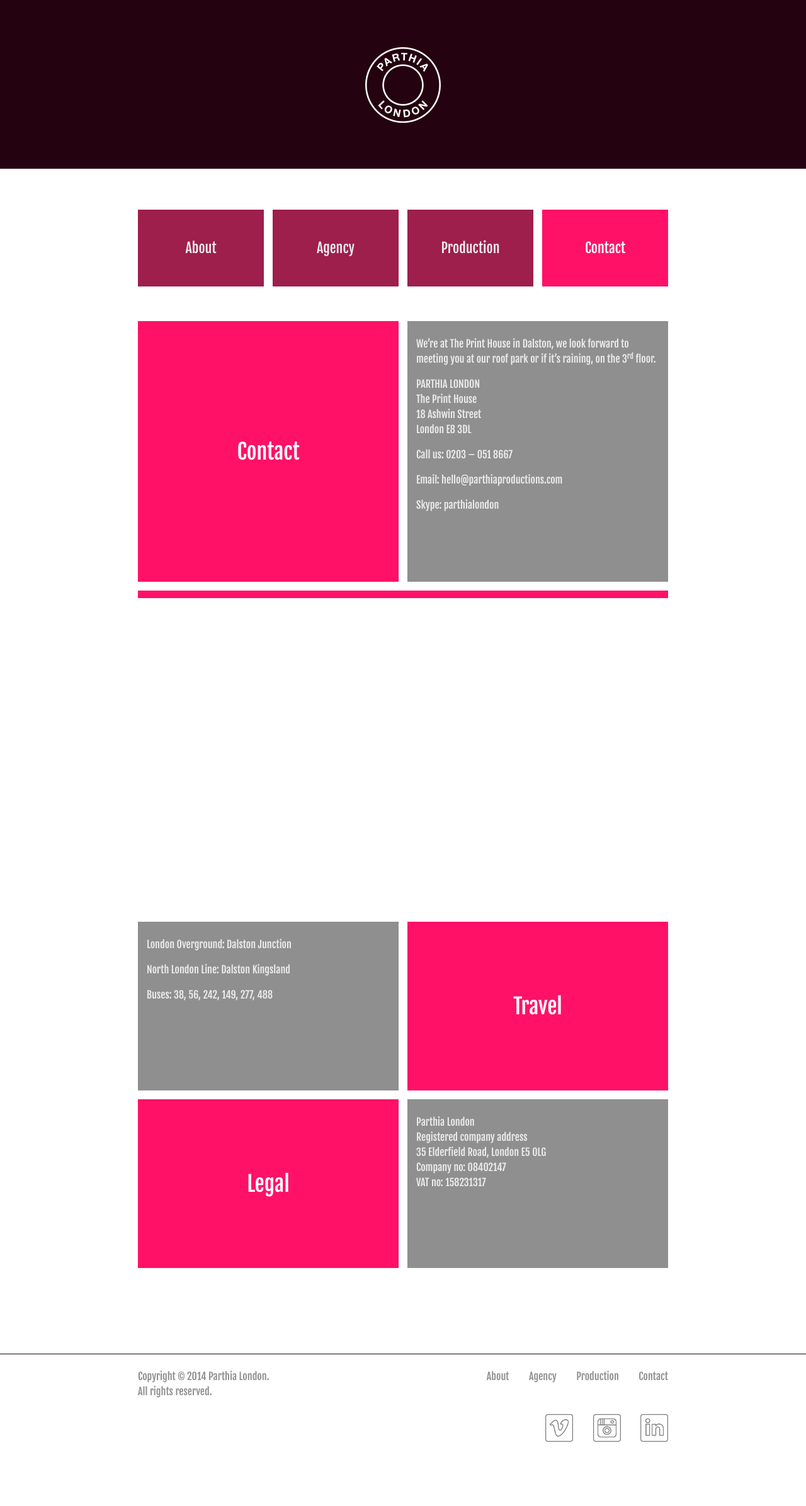
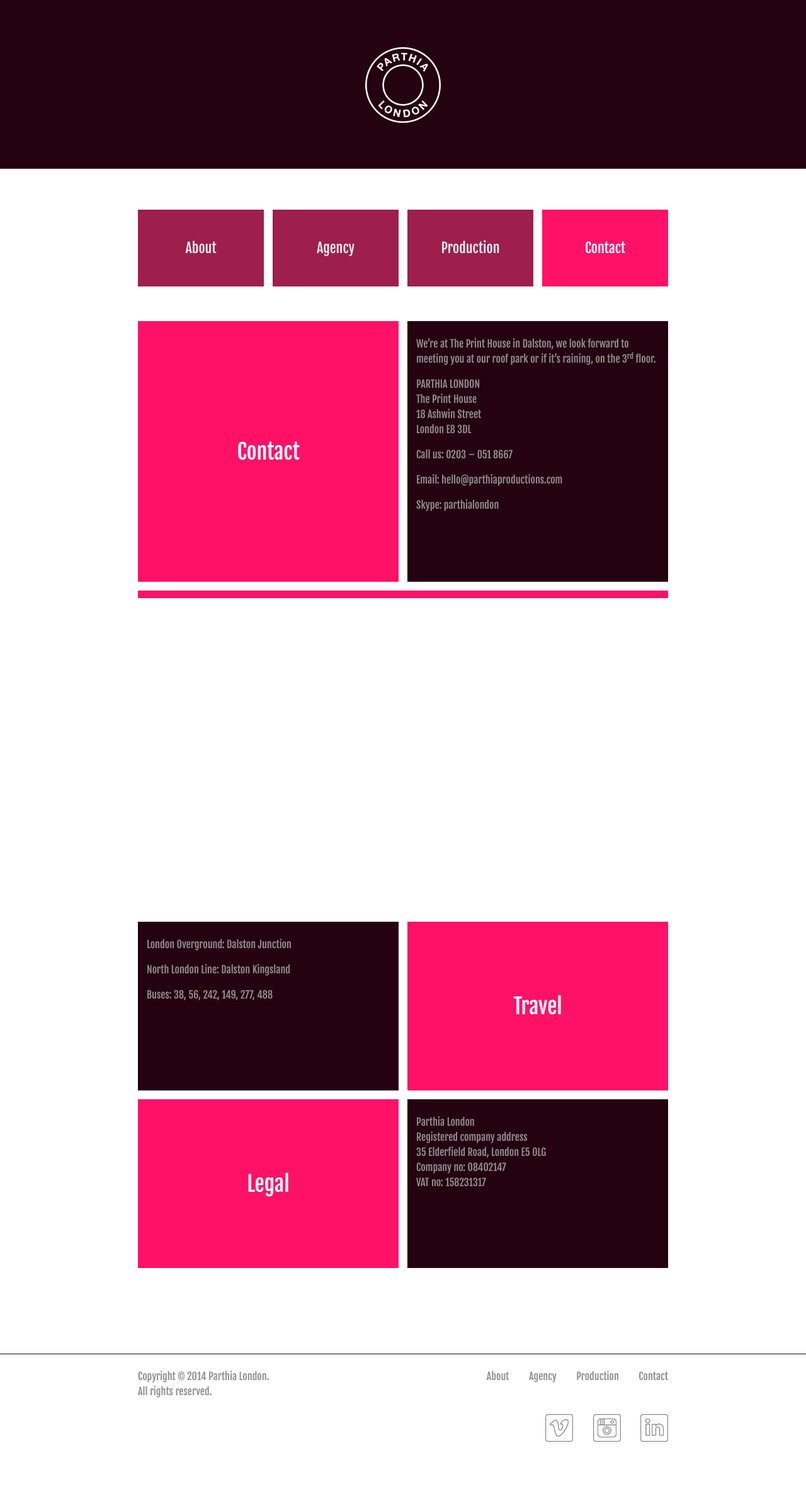
Before and after one commit to marchibbins/parthia, a Jekyll site: the page built from pages/contact.html, in a window 1280 px wide. Shown: the whole page at 63% size. Built offline with Jekyll 4.4.1, drawn with Linux system fonts in a browser that asks for light colours.

Commit message:
Update colours

```diff
--- a/_sass/menu.scss
+++ b/_sass/menu.scss
@@ -137,7 +137,7 @@
     .nav__link {
         display: block;
         height: $icon-height;
-        opacity: 0.5;
+        opacity: 0.45;
         overflow: hidden;
         text-indent: -9999px;
         width: $icon-width;
--- a/_sass/vars.scss
+++ b/_sass/vars.scss
@@ -18,7 +18,7 @@
 $parthia-pink:          #ff1168;
 $parthia-purple:        #9e1e4c;
 $parthia-grey:          #8f8f8f;
-$parthia-dark-grey:     #25020F;
+$parthia-dark-grey:     #25020f;
 $parthia-light-grey:    #ececec;
 
 /* Styles */
@@ -38,8 +38,8 @@
 
 /* Pages */
 $page-header-color:     $parthia-pink;
-$page-background-color: $parthia-grey;
-$page-text-color:       $parthia-light-grey;
+$page-background-color: $parthia-dark-grey;
+$page-text-color:       $parthia-grey;
 
 /* Fonts */
 $sans-serif:            'Fjalla One', Helvetica, Arial, sans-serif;
```
Also changed, not shown: css/main.min.css.
